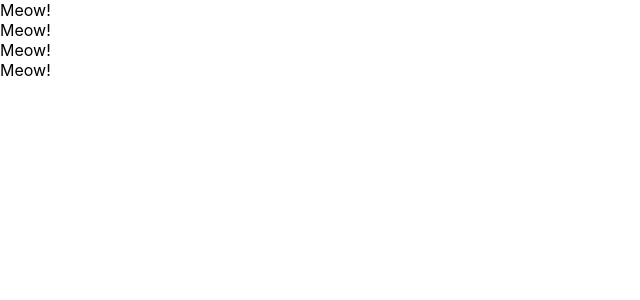
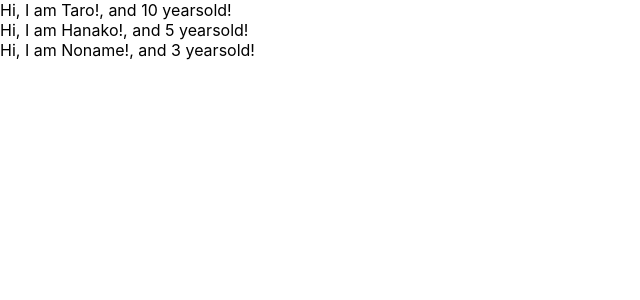
Before and after one commit to numanumanountiburiburi/udemy-react-redux-crud-application, a React (Create React App) app in the folder udemy-react-redux-crud-application/: page / in a window 1280 px wide. Shown: the top 300 px of the page, without its empty margins (0-640 px from the left). Built offline with nearby package versions, Linux system fonts and the light colour scheme.

Commit message:
learn prop-types

```diff
--- a/udemy-react-redux-crud-application/src/App.js
+++ b/udemy-react-redux-crud-application/src/App.js
@@ -1,30 +1,35 @@
 import React from 'react';
-
-// class App extends Component {
-//   render() {
-//     return (
-//     <React.Fragment>
-//     <label htmlFor="bar">bar</label>
-//     <input type="text" onCange={() => {console.log("Iam clicked!")}}  />;
-//     <React.Fragment>
-//     )
-//   }
-// }
-
+import PropTypes from 'prop-types';
 
 const App = () => {
+  const profiles = [
+    {  name: "Taro", age:10 },
+    {  name: "Hanako", age:5 },
+    {  name: "Noname", age: 3 },
+
+  ]
   return(
   <div>
-    <Cat />
-    <Cat />
-    <Cat />
-    <Cat />
+  {
+    profiles.map((profile, index) => {
+      return     <User name={profile.name} age={profile.age} key={index} />
 
-    </div>
+    })
+  }
+
+  </div>
   )
 }
 
-const Cat = () => {
-  return <div>Meow!</div>
+const User = (props) => {
+  return <div>Hi, I am {props.name}!, and {props.age} yearsold! </div>
 }
+
+User.propTypes = {
+  name: PropTypes.string,
+  age: PropTypes.number.isRequired
+
+}
+
+
 export default App;
```
